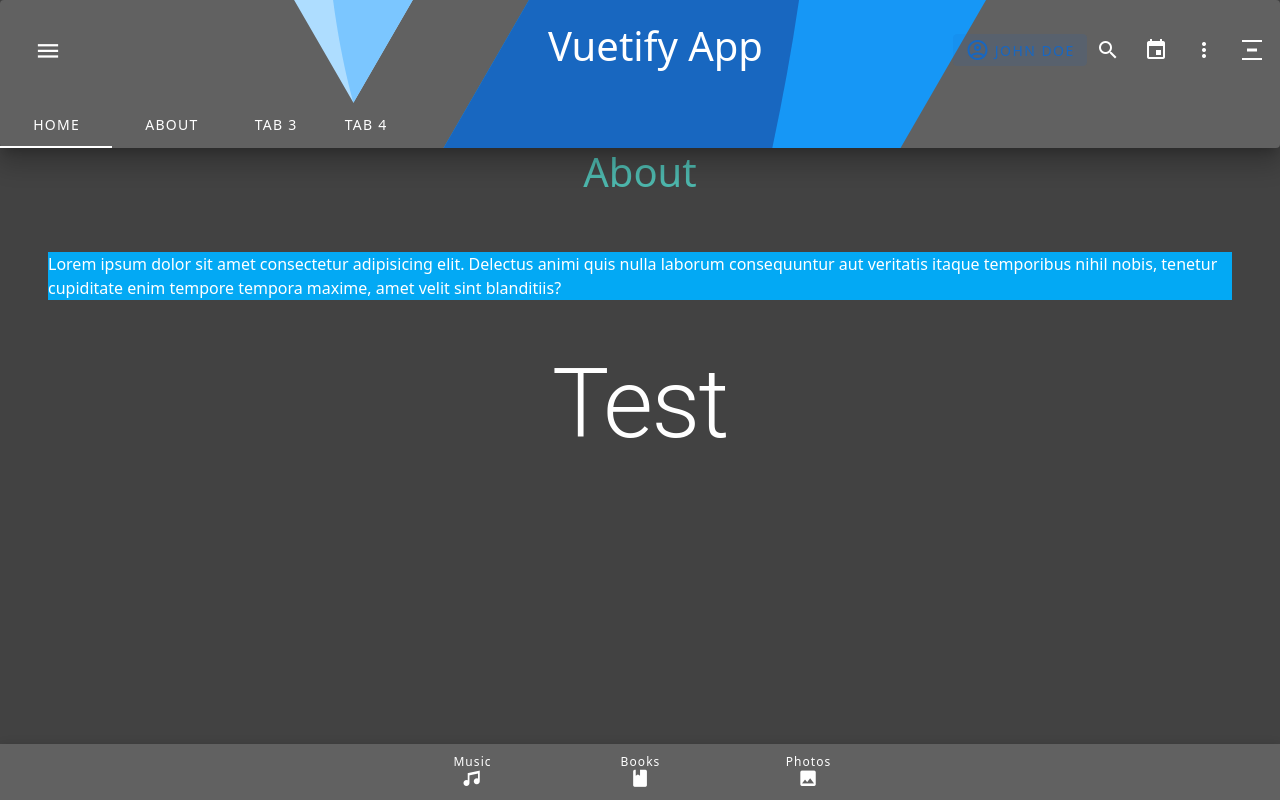
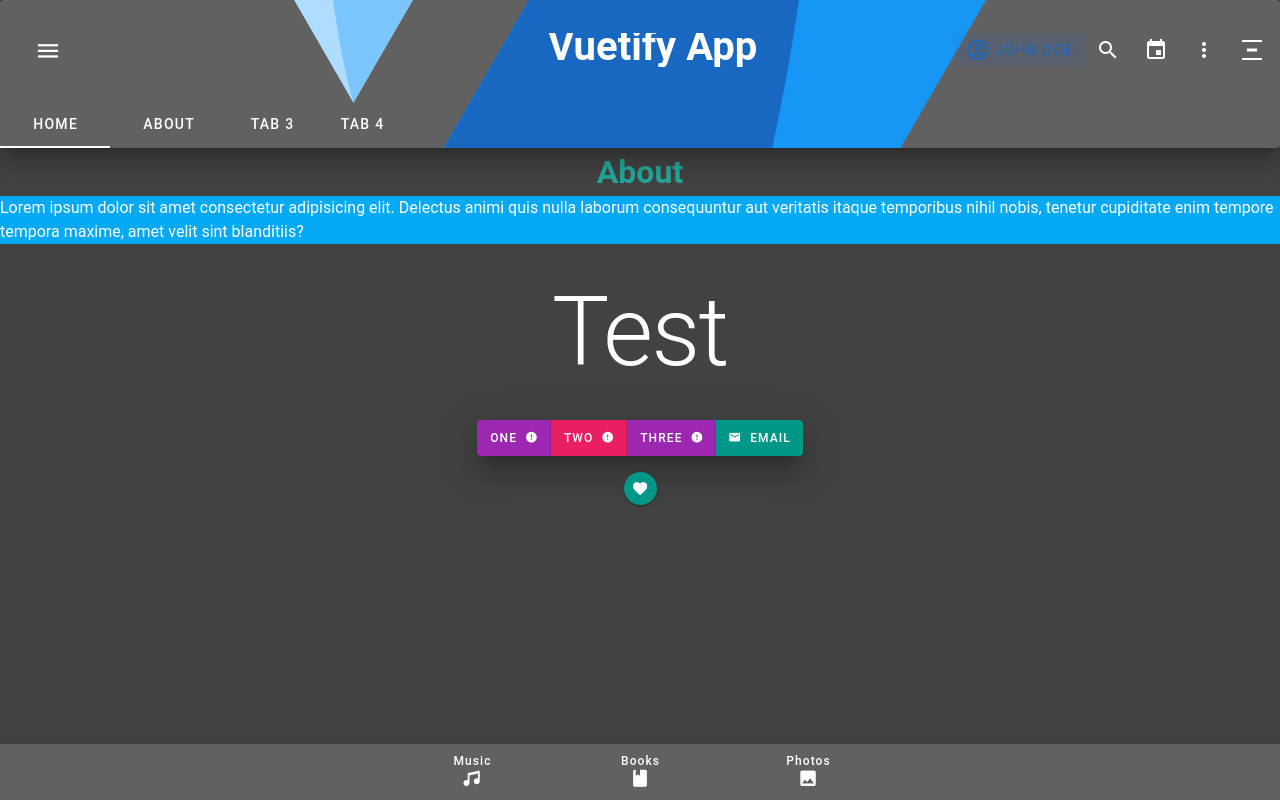
Before and after one commit to Glavyanov/VueJS-Education, a Vue app in the folder Vue3WithVuetify/FirstApp/first-app/: page /about in a window 1280 px wide. Built offline with nearby package versions, Linux system fonts and the light colour scheme.

Commit message:
removing bootsrap, add navigation drawer

```diff
--- a/Vue3WithVuetify/FirstApp/first-app/index.html
+++ b/Vue3WithVuetify/FirstApp/first-app/index.html
@@ -4,7 +4,6 @@
 <head>
   <meta charset="UTF-8" />
   <link rel="icon" href="/favicon.ico" />
-  <link href="https://cdn.jsdelivr.net/npm/bootstrap@5.0.2/dist/css/bootstrap.min.css" rel="stylesheet" integrity="sha384-EVSTQN3/azprG1Anm3QDgpJLIm9Nao0Yz1ztcQTwFspd3yD65VohhpuuCOmLASjC" crossorigin="anonymous">
   <meta name="viewport" content="width=device-width, initial-scale=1.0" />
   <title>Welcome to Vuetify 3</title>
 </head>
@@ -12,8 +11,6 @@
 <body>
   <div id="app"></div>
   <script type="module" src="/src/main.js"></script>
-  <script src="https://cdn.jsdelivr.net/npm/@popperjs/core@2.9.2/dist/umd/popper.min.js" integrity="sha384-IQsoLXl5PILFhosVNubq5LC7Qb9DXgDA9i+tQ8Zj3iwWAwPtgFTxbJ8NT4GN1R8p" crossorigin="anonymous"></script>
-  <script src="https://cdn.jsdelivr.net/npm/bootstrap@5.0.2/dist/js/bootstrap.min.js" integrity="sha384-cVKIPhGWiC2Al4u+LWgxfKTRIcfu0JTxR+EQDz/bgldoEyl4H0zUF0QKbrJ0EcQF" crossorigin="anonymous"></script>
 </body>
 
 </html>
--- a/Vue3WithVuetify/FirstApp/first-app/src/components/HelloWorld.vue
+++ b/Vue3WithVuetify/FirstApp/first-app/src/components/HelloWorld.vue
@@ -50,7 +50,7 @@
 
       <v-row class="d-flex  justify-center">
         <v-col cols="auto">
-          <v-btn @click="overlay = !overlay" variant="plain" size="x-large">
+          <v-btn @click="(overlay = !overlay, showDrawer = !showDrawer)" variant="plain" size="x-large">
             <v-icon icon="mdi-home"  size="x-large"/>
           </v-btn>
         </v-col>
@@ -103,6 +103,9 @@
 
 <script setup>
   import { ref, watch } from 'vue';
+  import { useAppStore } from "@/store/app";
+  import { storeToRefs } from "pinia";
+  const { showDrawer } = storeToRefs(useAppStore());
   const selectedLetters = ref([]);
   const dialog = ref(false);
   const overlay = ref(false);
@@ -111,7 +114,7 @@
     (val) =>{
       val && setTimeout(() => {
           overlay.value = false
-        }, 2000)
+        }, 1000)
     }
   )
 </script>
--- a/Vue3WithVuetify/FirstApp/first-app/src/layouts/default/AppBar.vue
+++ b/Vue3WithVuetify/FirstApp/first-app/src/layouts/default/AppBar.vue
@@ -1,13 +1,13 @@
 <template>
-  <v-app-bar rounded :elevation="16" :collapse="collapse" height="100" image="@/assets/logo.svg" class="bg-grey-darken-2">
-    <v-app-bar-nav-icon @click="collapse = !collapse" class="ml-4" size="x-large"></v-app-bar-nav-icon>
+  <v-app-bar rounded :elevation="16" height="100" image="@/assets/logo.svg" class="bg-grey-darken-2">
+    <v-app-bar-nav-icon @click="showDrawer = !showDrawer" class="ml-4" size="x-large"></v-app-bar-nav-icon>
     <v-spacer></v-spacer>
     <v-app-bar-title>
         <h1 style="display: inline-block;">{{ header }}</h1>
     </v-app-bar-title>
     <v-dialog width="800" transition="dialog-top-transition">
       <template v-slot:activator="{ props}">
-        <v-btn icon v-bind="props" v-if="!collapse">
+        <v-btn icon v-bind="props">
           <v-chip
             class="ma-2"
             color="primary"
@@ -109,6 +109,10 @@
   //
   import { ref } from 'vue';
   import { useRouter } from 'vue-router';
+  import { useAppStore } from "@/store/app";
+  import { storeToRefs } from "pinia";
+
+  const { showDrawer } = storeToRefs(useAppStore());
   const header = ref("Vuetify App");
   const collapse = ref(false);
   const reveal = ref(false);
--- a/Vue3WithVuetify/FirstApp/first-app/src/layouts/default/Default.vue
+++ b/Vue3WithVuetify/FirstApp/first-app/src/layouts/default/Default.vue
@@ -3,13 +3,27 @@
     <default-bar />
 
     <default-view />
-
+    <v-navigation-drawer v-model="showDrawer" app class="indigo">
+      <v-btn
+        rounded="circle"
+        tile
+        color="teal"
+        size="33"
+        @click="showDrawer = !showDrawer"
+      >
+        <v-icon size="small">mdi-heart</v-icon>
+      </v-btn>
+    </v-navigation-drawer>
     <default-footer />
   </v-app>
 </template>
 
 <script setup>
-  import DefaultBar from './AppBar.vue'
-  import DefaultView from './View.vue'
-  import DefaultFooter from './Footer.vue'
+import DefaultBar from "./AppBar.vue";
+import DefaultView from "./View.vue";
+import DefaultFooter from "./Footer.vue";
+
+import { useAppStore } from "@/store/app";
+import { storeToRefs } from "pinia";
+const { showDrawer } = storeToRefs(useAppStore());
 </script>
--- a/Vue3WithVuetify/FirstApp/first-app/src/router/index.js
+++ b/Vue3WithVuetify/FirstApp/first-app/src/router/index.js
@@ -4,7 +4,7 @@ import { createRouter, createWebHistory } from 'vue-router'
 const routes = [
   {
     path: '/',
-    component: () => import('@/layouts/default/Default.vue'),
+    component: () => import(/* webpackChunkName: "default" */ '@/layouts/default/Default.vue'),
     children: [
       {
         path: '',
--- a/Vue3WithVuetify/FirstApp/first-app/src/store/app.js
+++ b/Vue3WithVuetify/FirstApp/first-app/src/store/app.js
@@ -1,8 +1,11 @@
 // Utilities
 import { defineStore } from 'pinia'
+import { ref } from 'vue';
 
-export const useAppStore = defineStore('app', {
-  state: () => ({
-    //
-  }),
-})
+export const useAppStore = defineStore('app', () => {
+  const showDrawer = ref(false);
+
+  return {
+    showDrawer
+  }
+});
--- a/Vue3WithVuetify/FirstApp/first-app/src/views/About.vue
+++ b/Vue3WithVuetify/FirstApp/first-app/src/views/About.vue
@@ -1,12 +1,49 @@
 <template>
-    <div class="d-flex flex-column align-center">
-        <h1 class="text-teal-lighten-2">About</h1>
-        <div class="d-inline-flex flex-column align-center p-5">
-            <p class="bg-light-blue">Lorem ipsum dolor sit amet consectetur adipisicing elit. Delectus animi quis nulla laborum consequuntur aut veritatis itaque temporibus nihil nobis, tenetur cupiditate enim tempore tempora maxime, amet velit sint blanditiis?</p>
-            <h1 class="text-h1 pa-10">Test</h1>
-        </div>
+  <div class="d-flex flex-column align-center">
+    <h1 class="text-teal-lighten-1">About</h1>
+    <div class="d-inline-flex flex-column align-center p-5">
+      <p class="bg-light-blue">
+        Lorem ipsum dolor sit amet consectetur adipisicing elit. Delectus animi
+        quis nulla laborum consequuntur aut veritatis itaque temporibus nihil
+        nobis, tenetur cupiditate enim tempore tempora maxime, amet velit sint
+        blanditiis?
+      </p>
+      <h1 class="text-h1 pa-10">Test</h1>
+      <v-btn-group divided density="compact" elevation="20">
+        <v-btn size="small" color="purple" class="text-white">
+          One
+          <v-icon size="small" class="ml-2">mdi-alert-circle</v-icon>
+        </v-btn>
+        <v-btn size="small" color="pink" class="text-white">
+          Two
+          <v-icon size="small" class="ml-2">mdi-alert-circle</v-icon>
+        </v-btn>
+        <v-btn size="small" color="purple" class="text-white">
+          Three
+          <v-icon size="small" class="ml-2">mdi-alert-circle</v-icon>
+        </v-btn>
+        <v-btn size="small" color="teal" class="text-white">
+          <v-icon size="small" class="mr-2">mdi-email</v-icon>
+          Email
+        </v-btn>
+      </v-btn-group>
+      <div class="ma-4 hidden-sm-and-down">
+        <v-btn
+          rounded="circle"
+          tile
+          color="teal"
+          size="33"
+          @click="showDrawer = !showDrawer"
+        >
+          <v-icon size="small">mdi-heart</v-icon>
+        </v-btn>
+      </div>
     </div>
+  </div>
 </template>
 
 <script setup>
+import { useAppStore } from "@/store/app";
+import { storeToRefs } from "pinia";
+const { showDrawer } = storeToRefs(useAppStore());
 </script>
```
